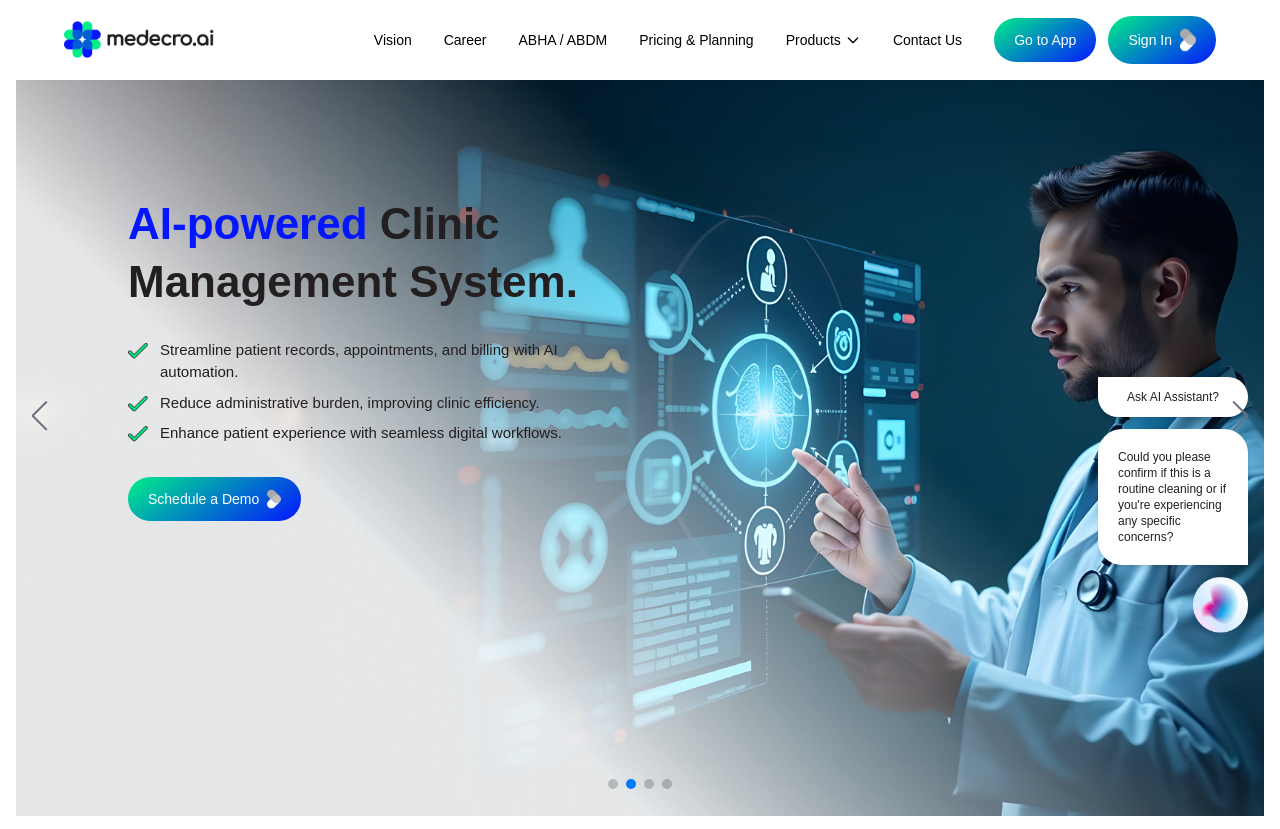
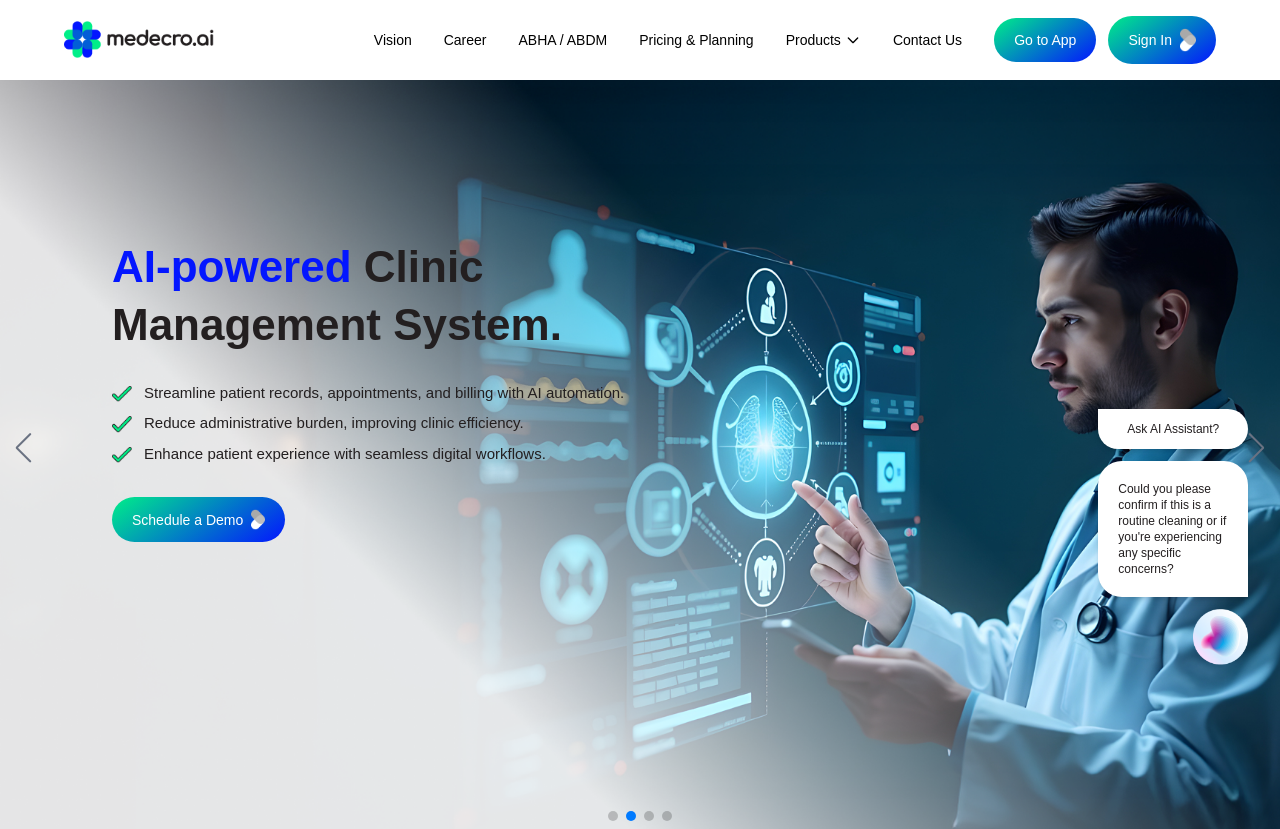
Before and after one commit to shivangi-medecro/Medecro-Website, a Next.js app: page / in a window 1280 px wide. Shown: the top 829 px of the page. Built offline with nearby package versions, Linux system fonts and the light colour scheme; grey boxes are pictures that could not be loaded.

Commit message:
updated page.tsx

```diff
--- a/app/page.tsx
+++ b/app/page.tsx
@@ -20,7 +20,7 @@ function page() {
   return (
     <div className="min-h-screen">
       <Navbar />
-      <main className="pt-12 sm:p-4 ">
+      <main className="pt-12">
         {/* <Hero /> */}
         <HeroCarousel />
         <Statistics />
```
